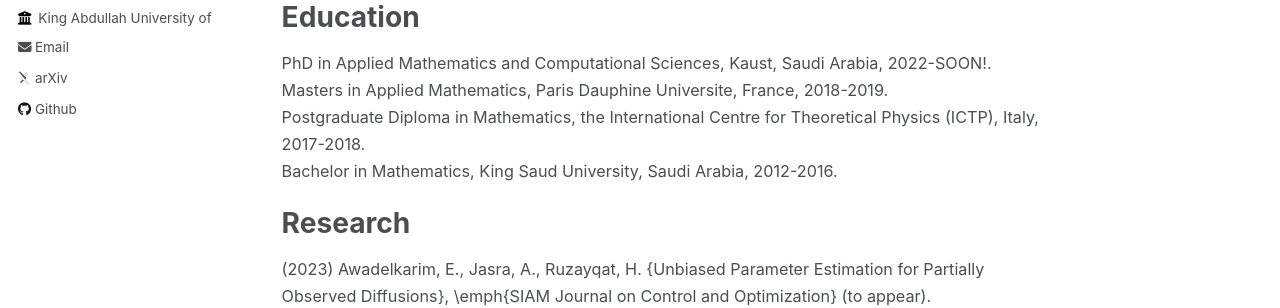
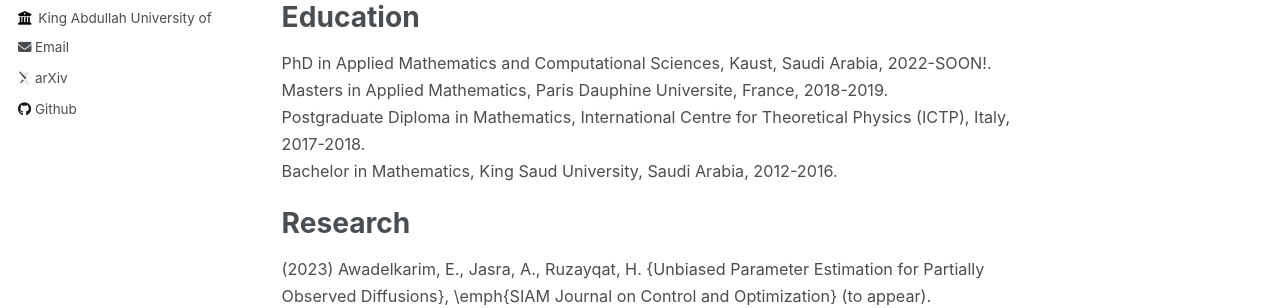
Before and after one commit to siddigss/siddigss.github.io, a Jekyll site: the page built from _pages/about.md, in a window 1280 px wide and 1269 px high. Shown: the part 383-691 px from the top of the window. Built offline with Jekyll 4.4.1, drawn with Linux system fonts in a browser that asks for light colours; some web fonts are replaced.

Commit message:
Update about.md

```diff
--- a/_pages/about.md
+++ b/_pages/about.md
@@ -16,7 +16,7 @@
 ======
 <span style="font-size:0.9em;margin-bottom:2cm;">PhD in Applied Mathematics and Computational Sciences, Kaust, Saudi Arabia, 2022-SOON!.</span>
 <span style="font-size:0.9em;margin-bottom:2cm;">Masters in Applied Mathematics, Paris Dauphine Universite, France, 2018-2019.</span>
-<span style="font-size:0.9em;margin-bottom:2cm;">Postgraduate Diploma in Mathematics, the International Centre for Theoretical Physics (ICTP), Italy, 2017-2018.</span>
+<span style="font-size:0.9em;margin-bottom:2cm;">Postgraduate Diploma in Mathematics, International Centre for Theoretical Physics (ICTP), Italy, 2017-2018.</span>
 <span style="font-size:0.9em;margin-bottom:0.3cm;">Bachelor in Mathematics, King Saud University, Saudi Arabia, 2012-2016.</span>
 
 Research
```
